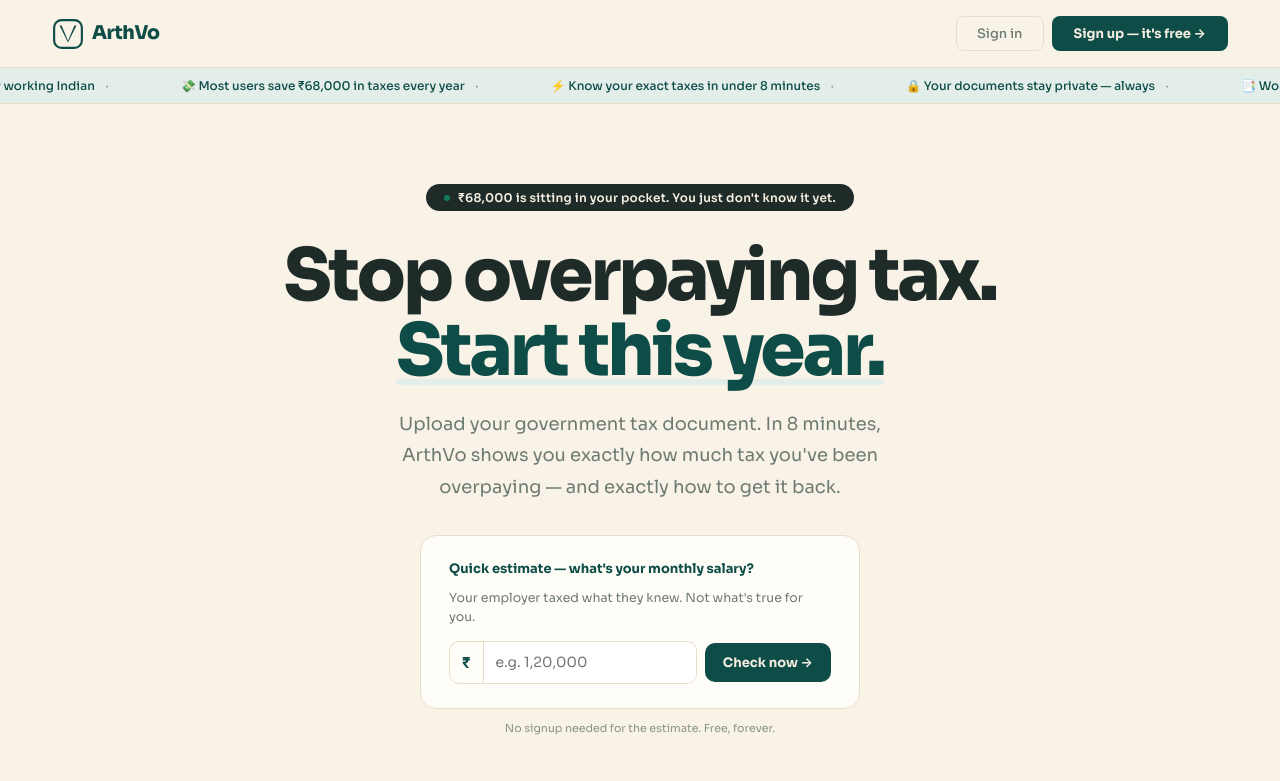
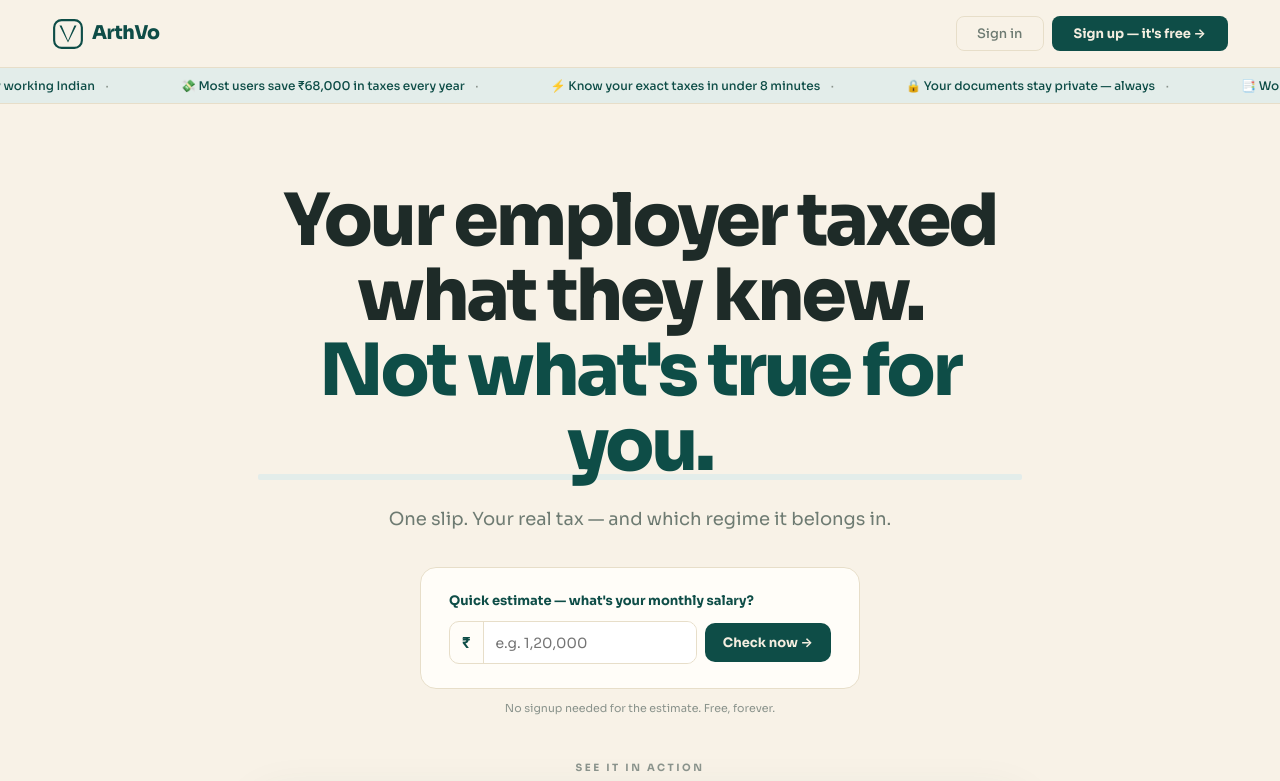
Before and after one commit to kartiktripathi29-design/arthsaathi, a Next.js app: page / in a window 1280 px wide. Shown: the top 781 px of the page. Built offline with nearby package versions, Linux system fonts and the light colour scheme.

Commit message:
feat(landing): hero — disruptor headline, slip-first subhead, remove ₹68k badge
Co-Authored-By: Claude Opus 4.8 <noreply@anthropic.com>

```diff
--- a/src/app/page.tsx
+++ b/src/app/page.tsx
@@ -116,25 +116,18 @@ export default function LandingPage() {
 
       {/* HERO */}
       <div style={{ maxWidth:860, margin:'0 auto', padding:'80px 48px 32px', textAlign:'center' }}>
-        {/* dark badge on light page — text → ivory, pulse dot → green for visibility */}
-        <div className="fu d1" style={{ display:'inline-flex', alignItems:'center', gap:8, background:T.ink, color:T.ivory, padding:'6px 18px', borderRadius:100, fontSize:12, marginBottom:28, fontWeight:600, letterSpacing:'0.02em' }}>
-          <span style={{ width:6, height:6, borderRadius:'50%', background:T.green, display:'inline-block', animation:'pulse 2s infinite' }} />
-          ₹68,000 is sitting in your pocket. You just don't know it yet.
-        </div>
-
         <h1 className="fu d2" style={{ fontSize:'clamp(38px, 6.5vw, 72px)', fontWeight:900, lineHeight:1.04, letterSpacing:'-0.04em', color:T.ink, marginBottom:8 }}>
-          Stop overpaying tax.<br />
-          <span style={{ color:T.teal }} className="highlight">Start this year.</span>
+          Your employer taxed what they knew.<br />
+          <span style={{ color:T.teal }} className="highlight">Not what's true for you.</span>
         </h1>
 
         <p className="fu d3" style={{ fontSize:'clamp(15px,2vw,18px)', color:T.muted, margin:'20px auto 32px', maxWidth:520, lineHeight:1.75, fontWeight:400 }}>
-          Upload your government tax document. In 8 minutes, ArthVo shows you exactly how much tax you've been overpaying — and exactly how to get it back.
+          One slip. Your real tax — and which regime it belongs in.
         </p>
 
         {/* Quick calculator */}
         <div className="fu d4" style={{ background:T.card, border:`1.5px solid ${T.hairline}`, borderRadius:16, padding:'24px 28px', maxWidth:440, margin:'0 auto 12px', textAlign:'left' }}>
           <div style={{ fontSize:13, fontWeight:700, color:T.teal, marginBottom:12 }}>Quick estimate — what's your monthly salary?</div>
-          <div style={{ fontSize:12.5, color:T.muted, lineHeight:1.5, marginBottom:14 }}>Your employer taxed what they knew. Not what's true for you.</div>
           <div style={{ display:'flex', gap:8, alignItems:'center', marginBottom:taxSaving !== null ? 14 : 0 }}>
             <div style={{ display:'flex', flex:1, border:`1.5px solid ${T.hairline}`, borderRadius:10, overflow:'hidden', background:T.card }}>
               <span style={{ padding:'11px 12px', fontSize:15, color:T.teal, fontWeight:700, borderRight:`1px solid ${T.hairline}` }}>₹</span>
```
